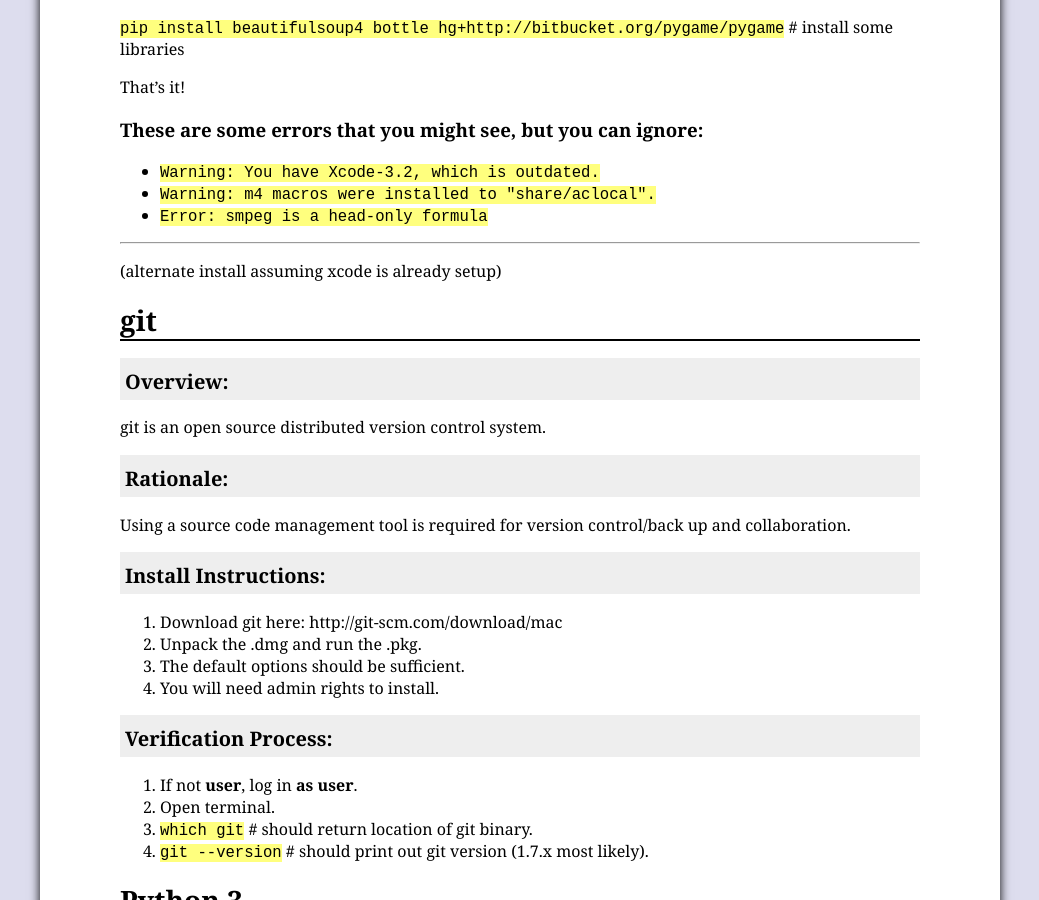
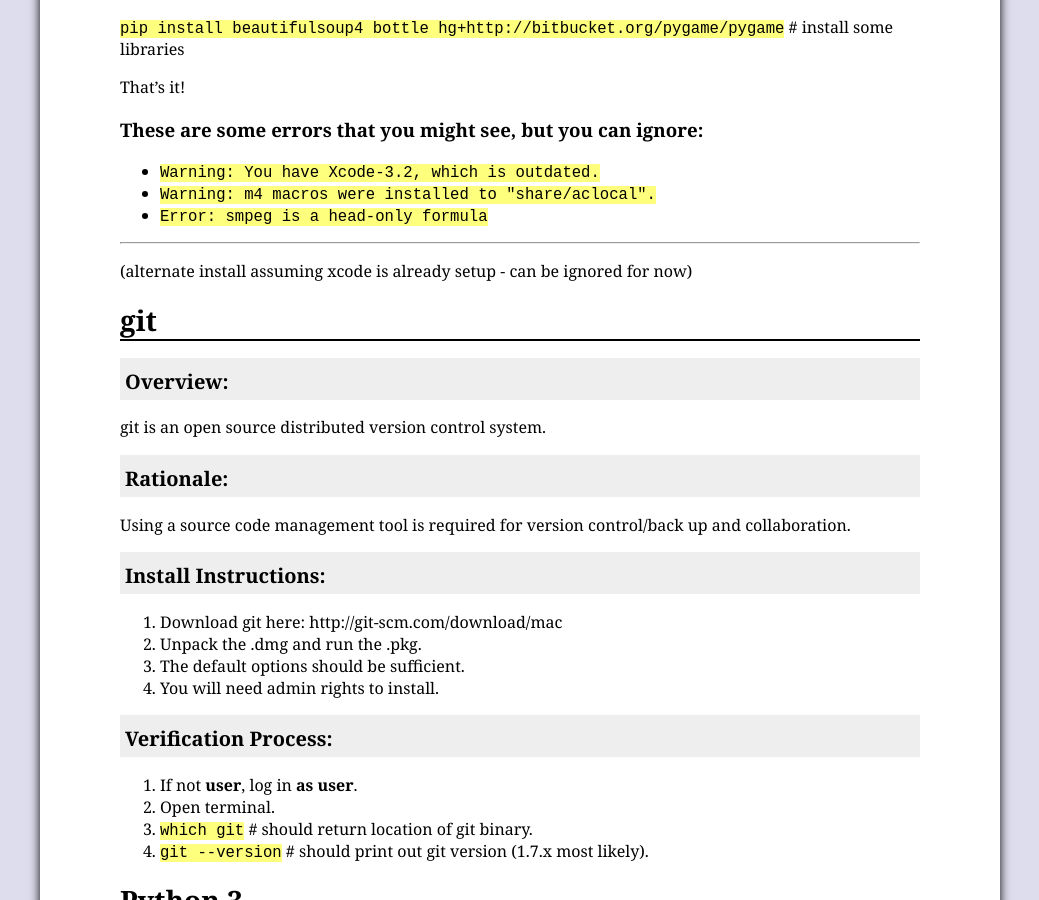
Before and after one commit to foureyes/jvers, a Jekyll site: the page built from tutorials/_posts/2012-08-04-python-3-install-on-osx.markdown, in a window 1280 px wide and 900 px high, scrolled down 1437 px. Shown: the whole window, without its empty margins (120-1159 px from the left). Built offline with Jekyll 4.4.1, drawn with Linux system fonts in a browser that asks for light colours; some web fonts are replaced.

```diff
--- a/tutorials/_posts/2012-08-04-python-3-install-on-osx.markdown
+++ b/tutorials/_posts/2012-08-04-python-3-install-on-osx.markdown
@@ -61,8 +61,54 @@
 
 
 <hr>
-(alternate install assuming xcode is already setup)
+
+
+
+
+
+
+
+
+
+
+
+
+
+
+
+
+
+
+
+
+
+
+
+
+
+
+
+
+
+
+
+
+
+
+
+
+
+
+
+
+
+
+
+
+
+(alternate install assuming xcode is already setup - can be ignored for now)
 <br />
+
 
 git
 =====
```
